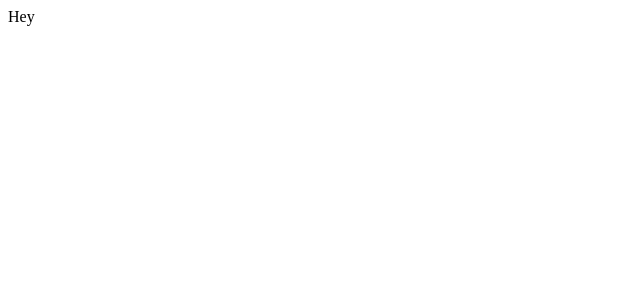
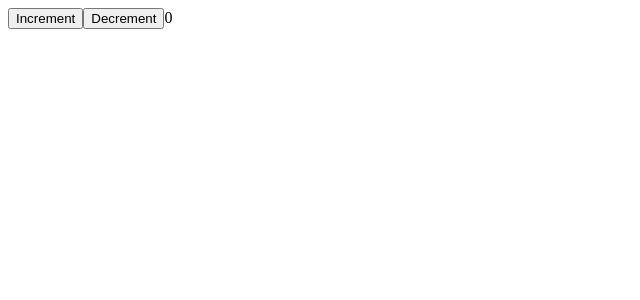
Before and after one commit to brandoncroberts/typescript-react-redux-todo-app, a React (Create React App) app: page / in a window 1280 px wide. Shown: the top 300 px of the page, without its empty margins (0-640 px from the left). Built offline with nearby package versions, Linux system fonts and the light colour scheme.

Commit message:
Make counter app

```diff
--- a/src/index.tsx
+++ b/src/index.tsx
@@ -1,9 +1,29 @@
 import React from "react";
 import ReactDOM from "react-dom";
 
-class App extends React.Component {
+interface AppProps {
+  color?: string;
+}
+
+class App extends React.Component<AppProps> {
+  state = { counter: 0 };
+
+  onIcrement = () => {
+    this.setState({ counter: this.state.counter + 1 });
+  };
+
+  onDecrement = () => {
+    this.setState({ counter: this.state.counter - 1 });
+  };
+
   render() {
-    return <div>Hey</div>;
+    return (
+      <div>
+        <button onClick={this.onIcrement}>Increment</button>
+        <button onClick={this.onDecrement}>Decrement</button>
+        {this.state.counter}
+      </div>
+    );
   }
 }
 
```
